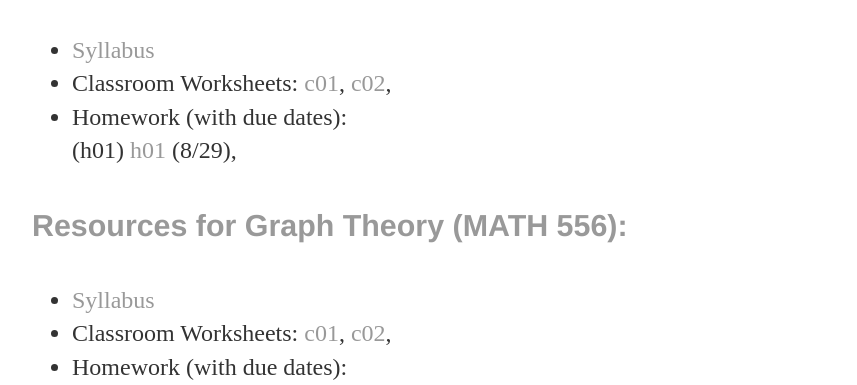
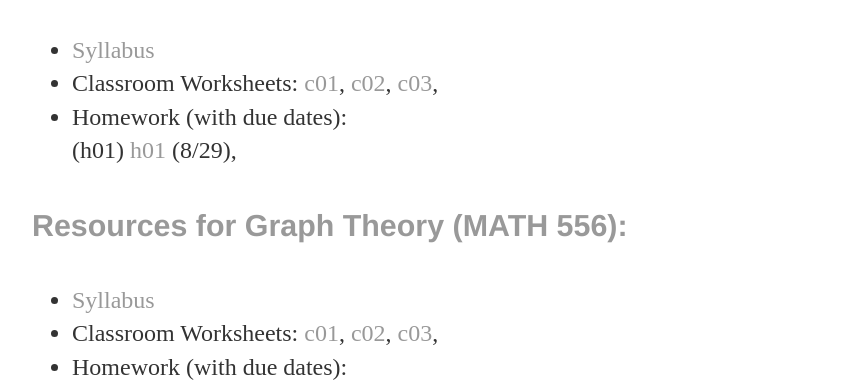
Before and after one commit to math1um/math1um.github.io, a plain HTML site: page Teaching/index.html in a window 1280 px wide. Shown: the part 736-1121 px from the top of the page, without its empty margins (160-1017 px from the left). Drawn offline with Linux system fonts and the light colour scheme.

Commit message:
added 350 c03 556 c03

```diff
--- a/Teaching/index.html
+++ b/Teaching/index.html
@@ -85,6 +85,7 @@
 	<li>Classroom Worksheets:
 		<a href="350-c01.pdf">c01</a>,
 		<a href="350-c02.pdf">c02</a>,
+		<a href="350-c03.pdf">c03</a>,
 
 
 	<li>Homework (with due dates):
@@ -104,6 +105,7 @@
 			<li>Classroom Worksheets:
 				<a href="556-c01.pdf">c01</a>,
 				<a href="556-c02.pdf">c02</a>,
+				<a href="556-c03.pdf">c03</a>,
 
 			<li>Homework (with due dates):<br>
 				(h01) <a href="556-h01.pdf">h01</a> (8/29), <br>
```
Also changed, not shown: 3 other files.
